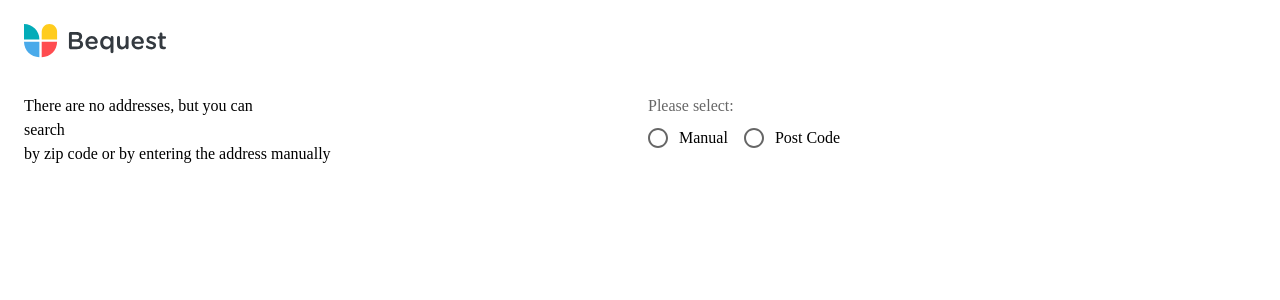
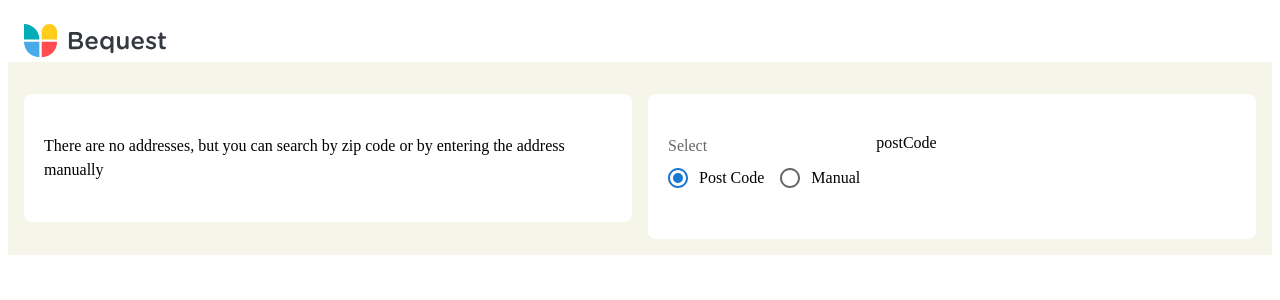
Before and after one commit to thorgotothegym/address_book, a React (Create React App) app: page / in a window 1280 px wide. Shown: the top 300 px of the page. Built offline with nearby package versions, Linux system fonts and the light colour scheme; no server answers; a web font is replaced by a local one.

Commit message:
fix components and add customs styles

```diff
--- a/src/addressBook/ui/pages/AddressBook/index.tsx
+++ b/src/addressBook/ui/pages/AddressBook/index.tsx
@@ -11,6 +11,7 @@ import {
 } from "@mui/material";
 import useFindCountries from "../../../infraestruture/hooks/queries/useFindCountries";
 import Country from "../../../domain/entities/Country";
+import { styles } from "./styles";
 
 export enum SearchType {
   MANUAL = "manual",
@@ -19,44 +20,53 @@ export enum SearchType {
 
 export const AddressBook = (): JSX.Element => {
   const { data } = useFindCountries();
-  const [typeOfSearch, setTypeOfSearch] = useState<string>("");
+
+  const [value, setValue] = useState<string>("postCode");
+
+  const handleChange = (event: React.ChangeEvent<HTMLInputElement>) => {
+    console.log(event.target.value);
+    setValue((event.target as HTMLInputElement).value);
+  };
 
   return (
-    <Box sx={{}}>
+    <Box sx={{ backgroundColor: "#f6f5ea" }}>
       <Grid container spacing={2} p={2}>
         <Grid item md={6}>
-          <Typography>
-            There are no addresses, but you can <Typography>search</Typography>{" "}
-            by zip code or by entering the address manually
-          </Typography>
+          <Box sx={styles.box}>
+            <Typography>
+              There are no addresses, but you can search by zip code or by
+              entering the address manually
+            </Typography>
+          </Box>
         </Grid>
+
         <Grid item md={6}>
-          <Box>
+          <Box sx={styles.box}>
             <FormControl>
-              <FormLabel id="selectTypeOfSearch">Please select:</FormLabel>
+              <FormLabel id="id-controlled-radio-buttons-group">
+                Select
+              </FormLabel>
               <RadioGroup
+                aria-labelledby="id-controlled-radio-buttons-group"
+                name="controlled-radio-buttons-group"
                 row
-                aria-labelledby="selectTypeOfSearch"
-                defaultValue="postCode"
-                name="selectTypeOfSearch-buttons-group"
-                onChange={(event, value) => {
-                  setTypeOfSearch(value);
-                }}
+                value={value}
+                onChange={handleChange}
               >
+                <FormControlLabel
+                  value="postCode"
+                  control={<Radio />}
+                  label="Post Code"
+                />
                 <FormControlLabel
                   value="manual"
                   control={<Radio />}
                   label="Manual"
                 />
-                <FormControlLabel
-                  value="postalCode"
-                  control={<Radio />}
-                  label="Post Code"
-                />
               </RadioGroup>
             </FormControl>
-            {typeOfSearch === "manual" && <>manual</>}
-            {typeOfSearch === "postalCode" && <>postCode</>}
+            {value === "manual" ? <>manual</> : null}
+            {value === "postCode" ? <>postCode</> : null}
           </Box>
         </Grid>
       </Grid>
--- /dev/null
+++ b/src/addressBook/ui/pages/AddressBook/styles.tsx
@@ -0,0 +1,7 @@
+export const styles = {
+  box: {
+    backgroundColor: "white",
+    padding: "40px 20px",
+    borderRadius: "8px",
+  },
+};
```
